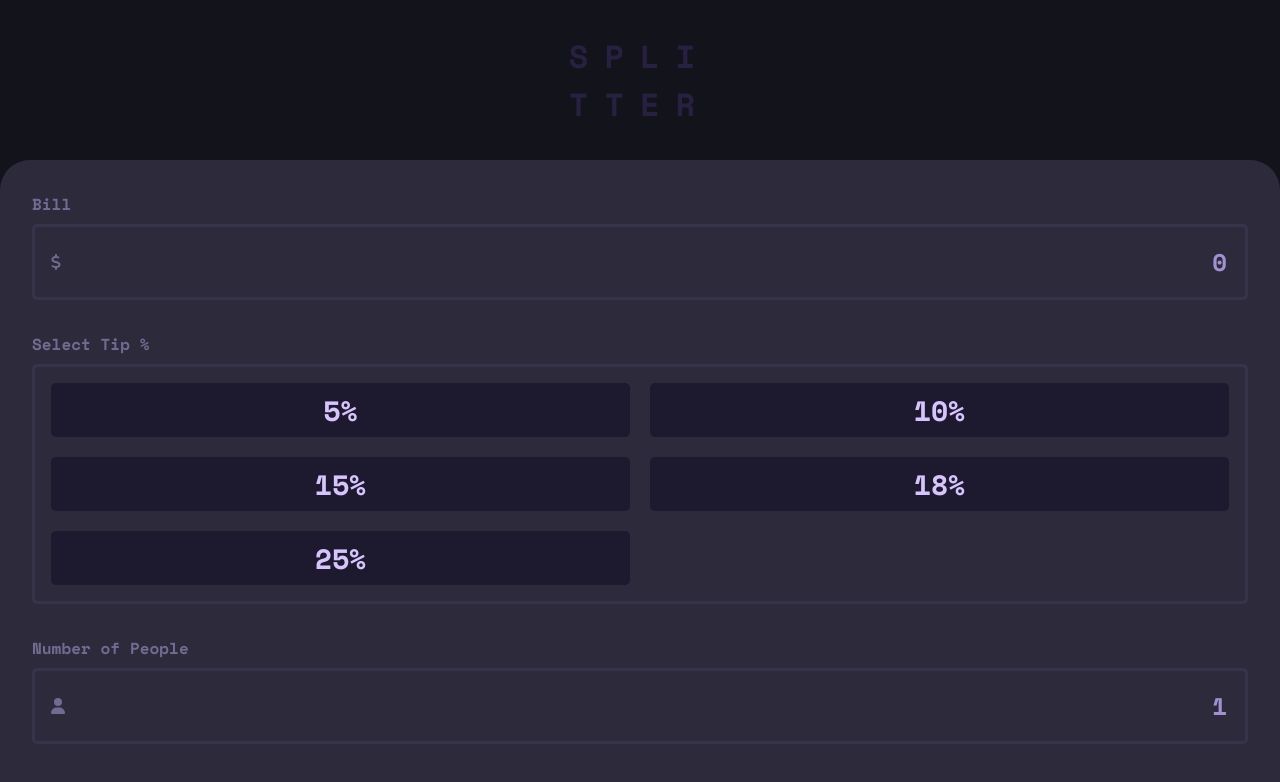
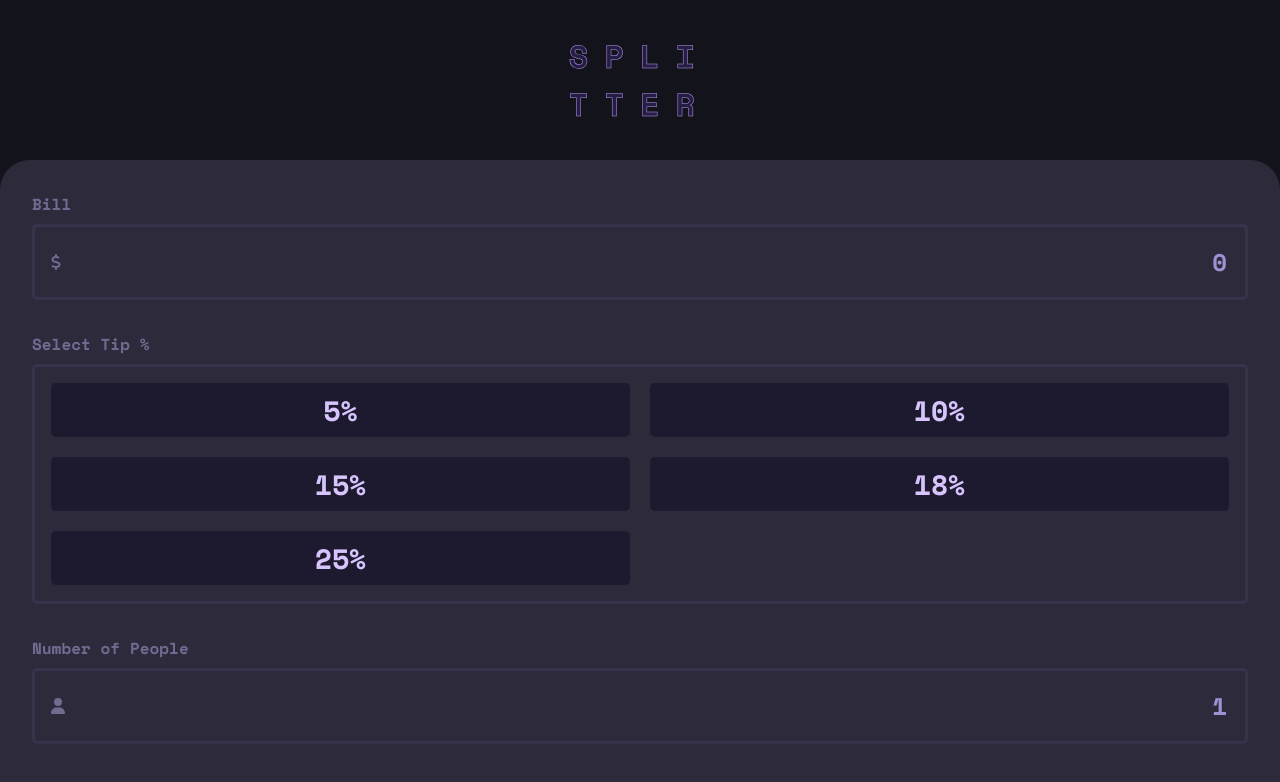
Before and after one commit to mv805/tip-calculator-app-react, a React (Create React App) app: page / in a window 1280 px wide. Shown: the top 782 px of the page. Built offline with nearby package versions, Linux system fonts and the light colour scheme.

Commit message:
Added outline to the title

```diff
--- a/src/App.css
+++ b/src/App.css
@@ -1,4 +1,5 @@
 @import url('https://fonts.googleapis.com/css2?family=Space+Mono:wght@700&display=swap');
+
 :root {
 
   --background: hsl(240, 17%, 9%);
@@ -10,7 +11,7 @@
   --light-area-font-dark: rgb(161, 145, 212);
   --light-area-font-midtone: rgb(115, 106, 145);
   --dark-area-font-bright: rgb(215, 196, 252);
-  --dark-area-font-midtone: rgb(39, 32, 65);
+  --dark-area-font-midtone: rgb(38, 30, 66);
   --dark-area-font-darker: rgb(255, 255, 255);
 
 }
@@ -30,6 +31,8 @@
   text-align: center;
   margin: 0;
   color: var(--dark-area-font-midtone);
+  -webkit-text-stroke-width: .5px;
+  -webkit-text-stroke-color: rgb(194, 157, 255);
 }
 
 .title {
```
